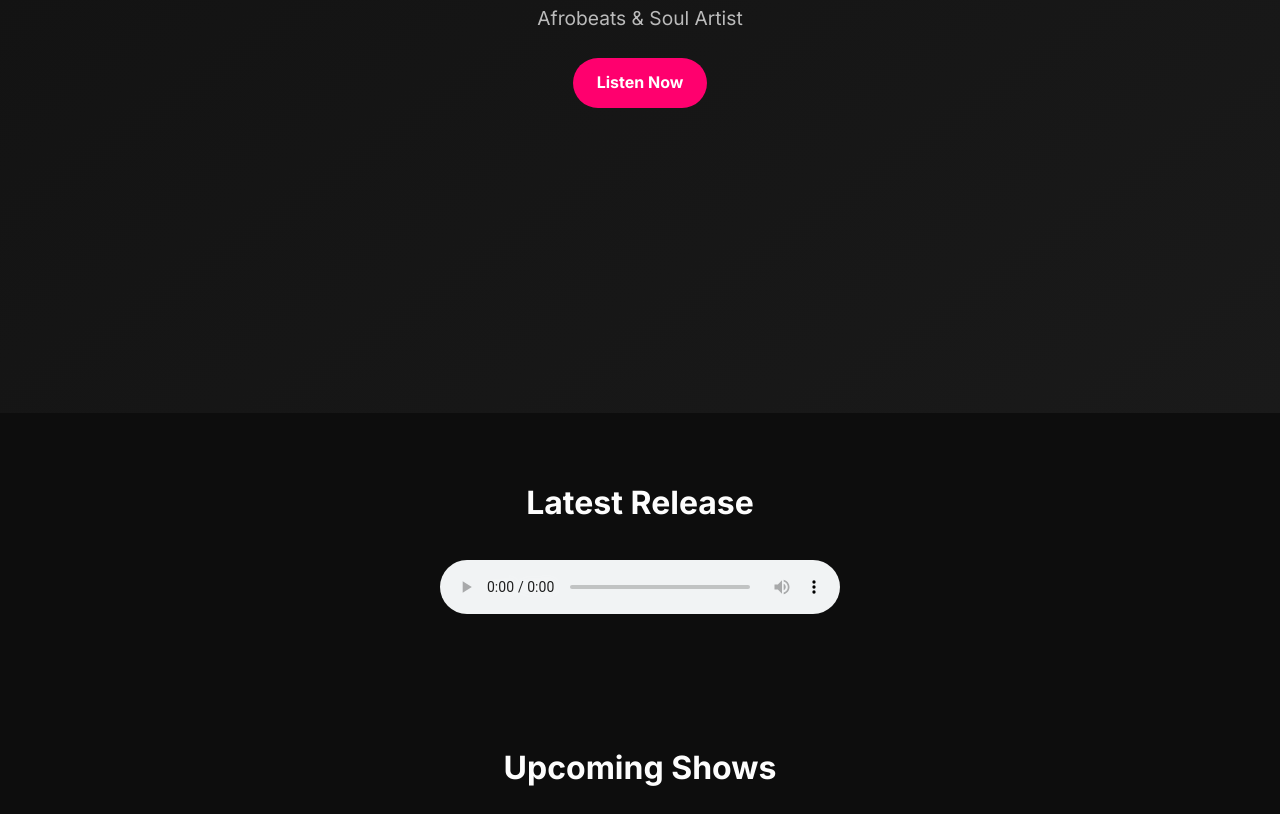
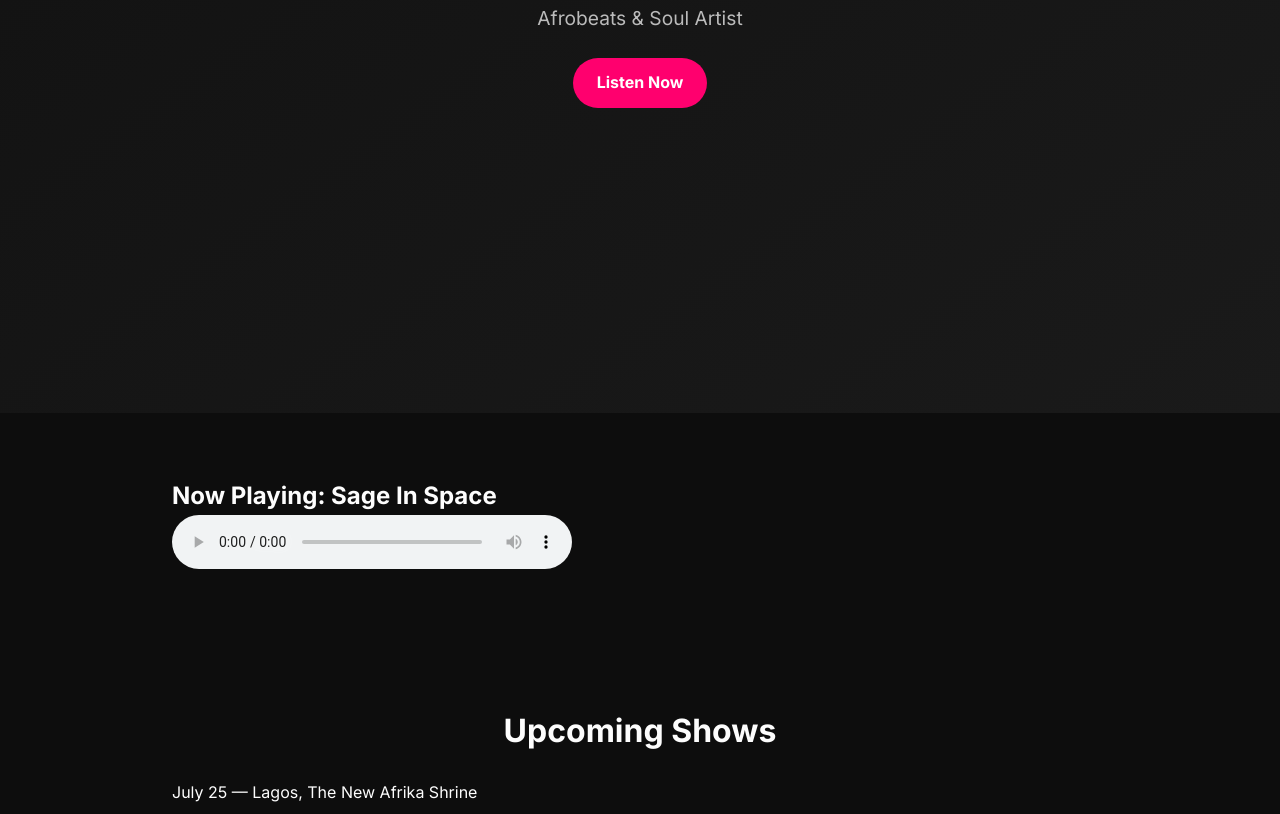
Before and after one commit to MaskingSage/artist-demo, a plain HTML site: page index.html in a window 1280 px wide. Shown: the part 387-1201 px from the top of the page. Drawn offline with Linux system fonts and the light colour scheme.

Commit message:
Update index.html

```diff
--- a/index.html
+++ b/index.html
@@ -31,15 +31,14 @@
     <a href="https://open.spotify.com/artist/0x6jPWOcEP4aSx2kpWjoWV?si=kYJplOvbT9aPVRQqLvhrXQ" class="cta-btn">Listen Now</a>
   </header>
 
-  <section id="music">
-    <h2 class="section-title">Latest Release</h2>
-    <div class="audio-player">
-      <audio controls>
-        <source src="Sage In Space.mp3" type="audio/mpeg">
-        Your browser does not support the audio element.
-      </audio>
-    </div>
-  </section>
+ <section>
+  <h2>Now Playing: Sage In Space</h2>
+  <audio controls>
+    <source src="https://raw.githubusercontent.com/MaskingSage/music-assets/9b4255550fbcb480f0d7e1b40e6a19d504d41ff8/Sage%20In%20Space.mp3" type="audio/mpeg">
+    Your browser does not support the audio element.
+  </audio>
+</section>
+
 
   <section class="shows">
     <h2 class="section-title">Upcoming Shows</h2>
```
